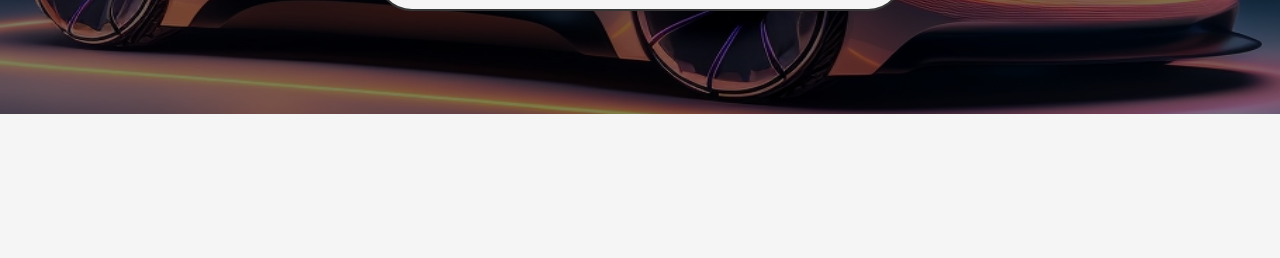
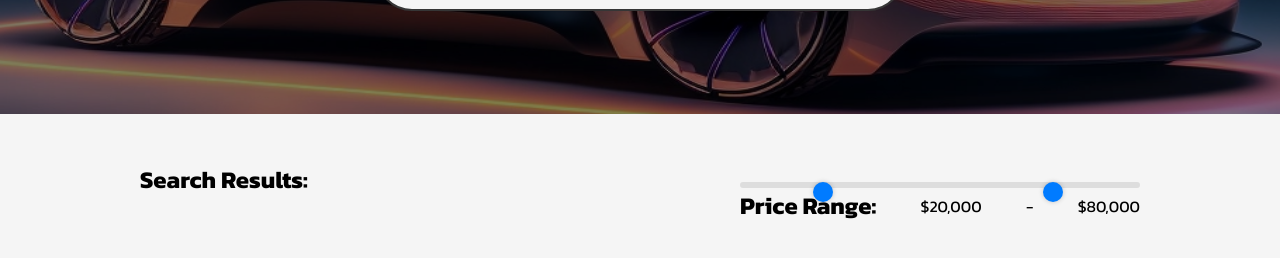
Before and after one commit to Mike-Innella/AutoSalesProject, a plain HTML site: page cars.html in a window 1280 px wide. Shown: the part 286-544 px from the top of the page. Drawn offline with Linux system fonts and the light colour scheme.

Commit message:
price slider
rearranged some CSS with the header, began work on slider bar

```diff
--- a/cars.html
+++ b/cars.html
@@ -8,6 +8,7 @@
       crossorigin="anonymous"
     ></script>
     <link rel="stylesheet" href="stylesCars.css" />
+    <script src="./carsApps.js" defer></script>
     <style>
       @import url("https://fonts.googleapis.com/css2?family=Kanit:wght@100;400;700&display=swap");
     </style>
@@ -58,6 +59,43 @@
       </div>
     </header>
 
-    <main></main>
+    <!--MAIN BODY-->
+    <main>
+      <div class="container">
+        <div class="row">
+          <section class="search__price--wrapper">
+            <h2>Search Results:</h2>
+            <div class="slider-container">
+              <div class="range-slider">
+                <input
+                  type="range"
+                  id="minRange"
+                  min="1000"
+                  max="100000"
+                  step="500"
+                  value="20000"
+                  oninput="updateRange()"
+                />
+                <input
+                  type="range"
+                  id="maxRange"
+                  min="1000"
+                  max="100000"
+                  step="500"
+                  value="80000"
+                  oninput="updateRange()"
+                />
+                <div class="range-track" id="rangeTrack"></div>
+              </div>
+              <div class="price-display">
+                <h2>Price Range:</h2>
+                <span id="minRangeLabel">$20,000</span> -
+                <span id="maxRangeLabel">$80,000</span>
+              </div>
+            </div>
+          </section>
+        </div>
+      </div>
+    </main>
   </body>
 </html>
--- /dev/null
+++ b/carsApps.js
@@ -0,0 +1,29 @@
+function updateRange() {
+    const minRange = document.getElementById('minRange');
+    const maxRange = document.getElementById('maxRange');
+    const minRangeLabel = document.getElementById('minRangeLabel');
+    const maxRangeLabel = document.getElementById('maxRangeLabel');
+    const rangeTrack = document.getElementById('rangeTrack');
+
+    const minValue = parseInt(minRange.value);
+    const maxValue = parseInt(maxRange.value);
+    const rangeMin = parseInt(minRange.min);
+    const rangeMax = parseInt(maxRange.max);
+
+    // Ensure min range does not exceed max range
+    if (minValue > maxValue) {
+      minRange.value = maxValue;
+    }
+
+    // Update the displayed price labels
+    minRangeLabel.textContent = `$${minValue.toLocaleString()}`;
+    maxRangeLabel.textContent = `$${maxValue.toLocaleString()}`;
+
+    // Calculate track positions
+    const minPercent = ((minValue - rangeMin) / (rangeMax - rangeMin)) * 100;
+    const maxPercent = ((maxValue - rangeMin) / (rangeMax - rangeMin)) * 100;
+
+    // Set the track position and width
+    rangeTrack.style.left = `${minPercent}%`;
+    rangeTrack.style.right = `${100 - maxPercent}%`;
+  }
--- a/stylesCars.css
+++ b/stylesCars.css
@@ -85,7 +85,9 @@ input {
 
 .header__wrapper {
   display: flex;
-  position: fixed;
+  justify-content: center;
+  align-items: center;
+  width: 100%;
 }
 
 .logo {
@@ -106,6 +108,7 @@ input {
   justify-content: space-between;
   width: 100%;
   padding: 12px;
+  top: 0;
 }
 
 .car__filter {
@@ -200,3 +203,74 @@ input {
 button:hover .magglass {
   color: #363636;
 }
+
+/* MAIN BODY */
+
+.search__price--wrapper {
+  display: flex;
+  justify-content: space-between;
+}
+
+.slider-container {
+  width: 100%;
+  max-width: 400px;
+  position: relative;
+  padding: 20px 0;
+}
+
+.range-slider {
+  position: relative;
+  height: 6px;
+  background: #ddd;
+  border-radius: 5px;
+}
+
+.range-slider input[type="range"] {
+  position: absolute;
+  width: 100%;
+  -webkit-appearance: none;
+  appearance: none;
+  pointer-events: none; /* Disables interactions on the background track */
+}
+
+.range-slider input[type="range"]::-webkit-slider-thumb {
+  pointer-events: auto; /* Enable interaction only for the thumbs */
+  -webkit-appearance: none;
+  width: 20px;
+  height: 20px;
+  background: #007bff;
+  border-radius: 50%;
+  box-shadow: 0 0 5px rgba(0, 0, 0, 0.2);
+  cursor: pointer;
+  position: relative;
+  z-index: 2;
+}
+
+.range-slider input[type="range"]::-moz-range-thumb {
+  pointer-events: auto;
+  width: 20px;
+  height: 20px;
+  background: #007bff;
+  border-radius: 50%;
+  box-shadow: 0 0 5px rgba(0, 0, 0, 0.2);
+  cursor: pointer;
+  position: relative;
+  z-index: 2;
+}
+
+.range-slider .range-track {
+  position: absolute;
+  top: 0;
+  left: 0;
+  height: 6px;
+  background: #007bff;
+  border-radius: 5px;
+  z-index: 1;
+}
+
+.price-display {
+  display: flex;
+  flex-direction: row;
+  justify-content: space-between;
+  align-items: center;
+}
```
